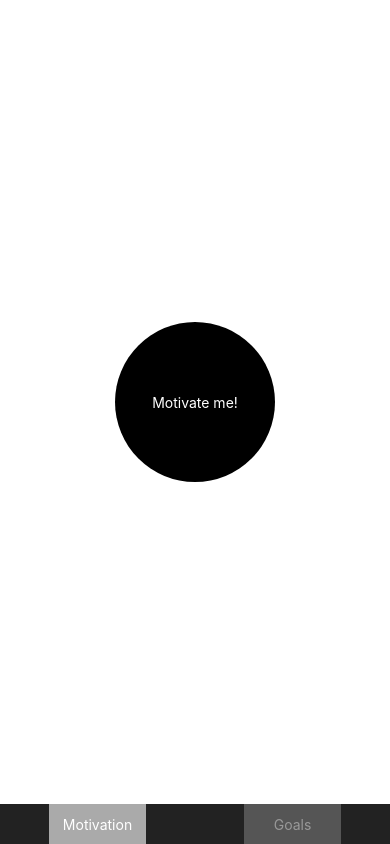
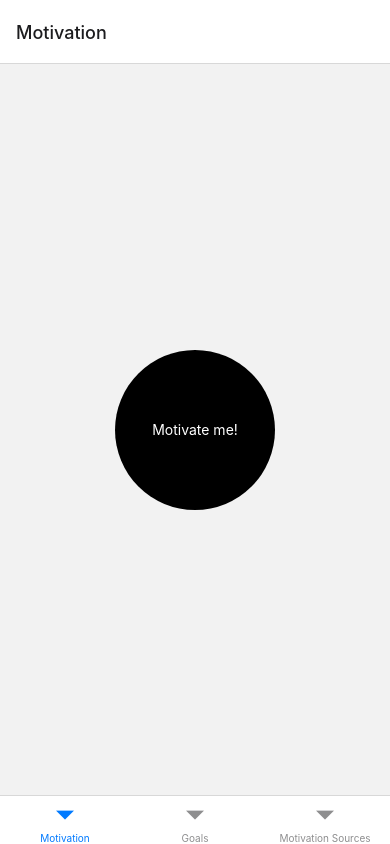
Before and after one commit to Deonisos69/OlympusGoals, a React Native app: screen / in a window 390 px wide. Built offline with nearby package versions, Linux system fonts and the light colour scheme.

Commit message:
Add react-navigation for Bottom Navigator

```diff
--- a/App.js
+++ b/App.js
@@ -1,25 +1,28 @@
 import { StatusBar } from 'expo-status-bar';
 import { StyleSheet, Text, View } from 'react-native';
+import { NavigationContainer } from '@react-navigation/native';
+import { createBottomTabNavigator } from '@react-navigation/bottom-tabs';
 
-// components
-import MotivationButton from './components/MotivationButton';
-import Navbar from './components/Navbar';
+// screens
+import MotivationScreen from './components/screens/Motivation';
+import GoalsScreen from './components/screens/Goals';
+import MotivationSourcesScreen from './components/screens/MotivationSources';
+
+const Tab = createBottomTabNavigator();
 
 export default function App() {
   return (
-    <View style={styles.container}>
-      <MotivationButton></MotivationButton>
-        <Navbar></Navbar>
-      <StatusBar style="auto" />
-    </View>
+    <NavigationContainer>
+        <Tab.Navigator>
+          <Tab.Screen name="Motivation" component={MotivationScreen} />
+          <Tab.Screen name="Goals" component={GoalsScreen} />
+          <Tab.Screen name="Motivation Sources" component={MotivationSourcesScreen} />
+        </Tab.Navigator>
+        <StatusBar style="auto" />
+    </NavigationContainer>
   );
 }
 
 const styles = StyleSheet.create({
-  container: {
-    flex: 1,
-    backgroundColor: '#fff',
-    alignItems: 'center',
-    justifyContent: 'space-between',
-  },
+
 });
--- a/components/MotivationButton.js
+++ b/components/MotivationButton.js
@@ -1,9 +1,9 @@
 import { View, Pressable, Text, StyleSheet } from "react-native";
 
-export default function MotivationButton() {
+export default function MotivationButton({ onPress }) {
     return (
         <View style={styles.buttonContainer}>
-            <Pressable style={styles.button} >
+            <Pressable style={styles.button} onPress={onPress}>
                 <Text style={styles.buttonText}>Motivate me!</Text>
             </Pressable>
         </View>
--- a/components/Navbar.js
+++ /dev/null
@@ -1,31 +0,0 @@
-import { View, Pressable, Text, StyleSheet } from "react-native";
-
-import Tab from "./Tab";
-
-export default function Navbar() {
-    return (
-        <View style={styles.navbarContainer}>
-            <Tab text={"Motivation"} active={true}></Tab>
-            <Tab text={"Goals"} active={false}></Tab>
-        </View>
-    );
-}
-
-const styles = StyleSheet.create({
-    navbarContainer: {
-        width: "100%",
-        height: "40px",
-        backgroundColor: "#222222",
-        justifyContent: "space-around",
-        flexDirection: "row",
-        alignItems: "center"
-    },
-    tab: {
-        height: "100%",
-        justifyContent: "center",
-        padding: "16px"
-    },
-    tabText: {
-        color: "#fff"
-    }
-})
--- a/components/Tab.js
+++ /dev/null
@@ -1,23 +0,0 @@
-import { View, Pressable, Text, StyleSheet } from "react-native";
-
-export default function Tab({ text, active, onPress }) {
-    return (
-        <View style={[styles.tab, { backgroundColor: active ? "#aaa" : "#555" }]}>
-            <Pressable onPress={onPress}>
-                <Text style={ active ? { color: "#fff" } : { color: "#999999"} }>{text}</Text>
-            </Pressable>
-        </View>
-    )
-}
-
-const styles = StyleSheet.create({
-    tab: {
-        height: "100%",
-        justifyContent: "center",
-        alignItems: "center",
-        width: "25%",
-    },
-    tabText: {
-        color: "#fff"
-    }
-})
--- /dev/null
+++ b/components/screens/Goals.js
@@ -0,0 +1,18 @@
+import { View, Text, StyleSheet } from "react-native"
+
+export default function GoalsScreen() {
+    return (
+      <View style={styles.goalsScreenContainer}>
+        <Text>GOALS</Text>
+      </View>
+    )
+  }
+
+const styles = StyleSheet.create({
+    goalsScreenContainer: {
+        flex: 1,
+        justifyContent: "center",
+        alignItems: "center",
+        width: "100%"
+    }
+})
--- /dev/null
+++ b/components/screens/Motivation.js
@@ -0,0 +1,20 @@
+import { View, Text, StyleSheet } from "react-native"
+
+import MotivationButton from "../MotivationButton"
+
+export default function MotivationScreen() {
+    return (
+      <View style={styles.motivationScreenContainer}>
+        <MotivationButton />
+      </View>
+    )
+  }
+
+const styles = StyleSheet.create({
+    motivationScreenContainer: {
+        flex: 1,
+        justifyContent: "center",
+        alignItems: "center",
+        width: "100%"
+    }
+})
--- /dev/null
+++ b/components/screens/MotivationSources.js
@@ -0,0 +1,18 @@
+import { View, Text, StyleSheet } from "react-native"
+
+export default function MotivationSourcesScreen() {
+    return (
+      <View style={styles.motivationSourcesScreenContainer}>
+        <Text>Motivation sources</Text>
+      </View>
+    )
+  }
+
+const styles = StyleSheet.create({
+    motivationSourcesScreenContainer: {
+        flex: 1,
+        justifyContent: "center",
+        alignItems: "center",
+        width: "100%"
+    }
+})
```
Also changed, not shown: package.json (+7 -3 lines), 1 other file (tests, documents, lock files or other folders).
